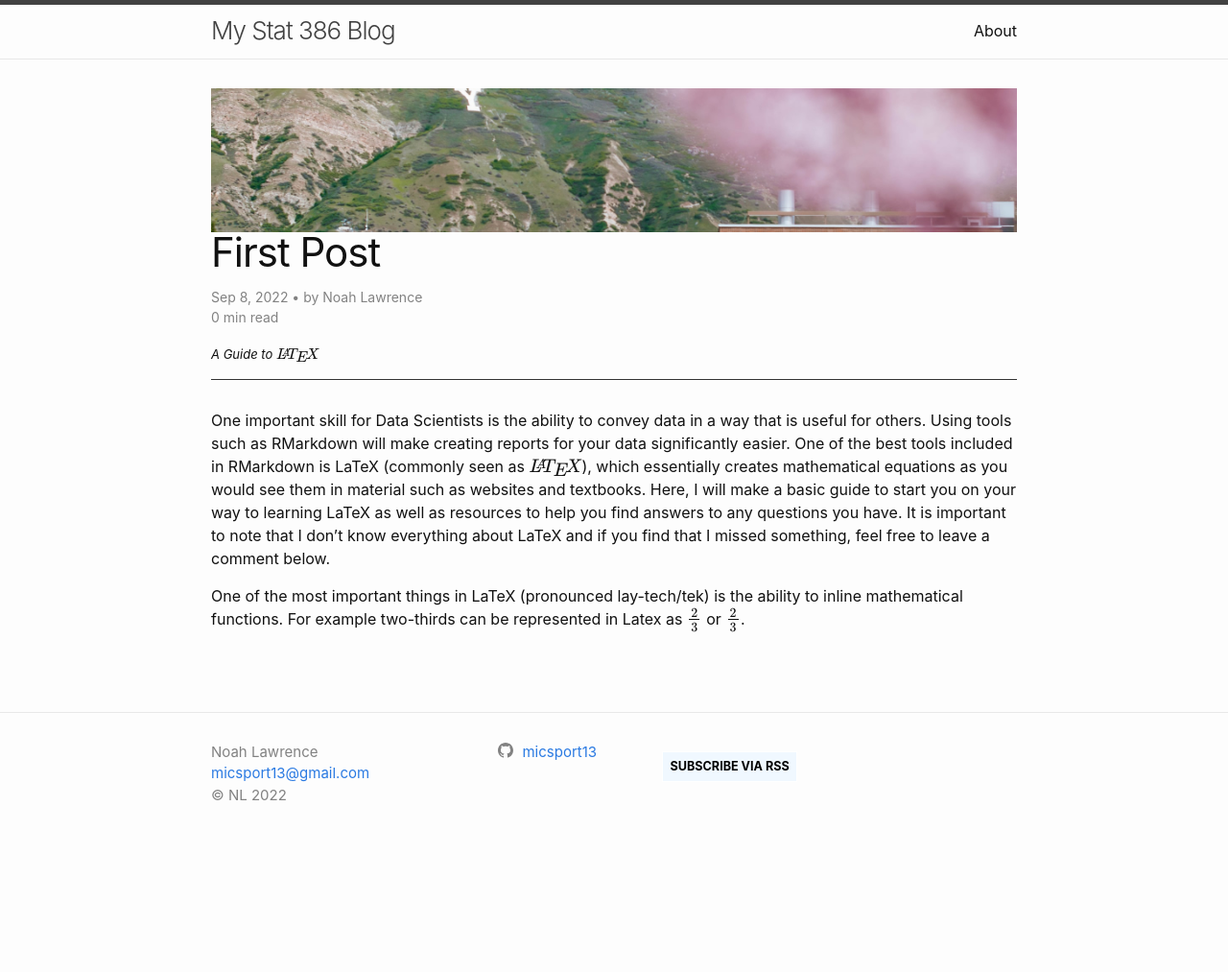
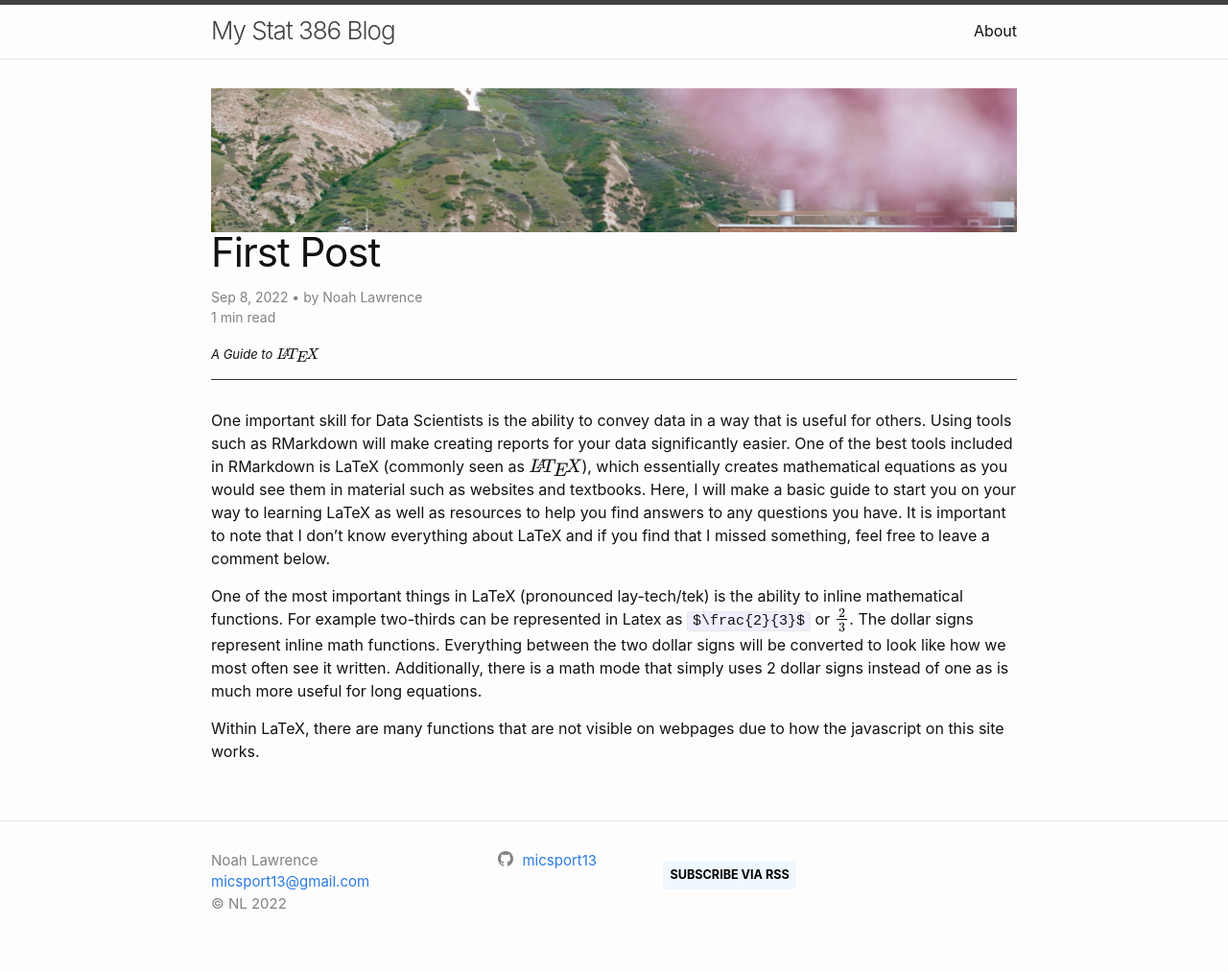
Before and after one commit to micsport13/stat386-projects, a Jekyll site: the page built from _posts/2022-09-08-first-post.md, in a window 1280 px wide. Shown: the whole page at 96% size. Built offline with Jekyll 4.4.1, drawn with Linux system fonts in a browser that asks for light colours; formulas are drawn with MathJax 3; comment, search, counter and statistics services are not loaded; before the commit the page ends 900 px from its top, so only the background shows below that.

Commit message:
Started first post and local testing

```diff
--- a/_posts/2022-09-08-first-post.md
+++ b/_posts/2022-09-08-first-post.md
@@ -8,4 +8,6 @@ image: /assets/images/image5.jpg
 ---
 One important skill for Data Scientists is the ability to convey data in a way that is useful for others.  Using tools such as RMarkdown will make creating reports for your data significantly easier.  One of the best tools included in RMarkdown is LaTeX (commonly seen as $\LaTeX$), which essentially creates mathematical equations as you would see them in material such as websites and textbooks.  Here, I will make a basic guide to start you on your way to learning LaTeX as well as resources to help you find answers to any questions you have.  It is important to note that I don't know everything about LaTeX and if you find that I missed something, feel free to leave a comment below.
 
-One of the most important things in LaTeX (pronounced lay-tech/tek) is the ability to inline mathematical functions.  For example two-thirds can be represented in Latex as \$\frac{2}{3}\$ or $\frac{2}{3}$.
+One of the most important things in LaTeX (pronounced lay-tech/tek) is the ability to inline mathematical functions.  For example two-thirds can be represented in Latex as `$\frac{2}{3}$` or $\frac{2}{3}$.  The dollar signs represent inline math functions.  Everything between the two dollar signs will be converted to look like how we most often see it written.  Additionally, there is a math mode that simply uses 2 dollar signs instead of one as is much more useful for long equations.
+
+Within LaTeX, there are many functions that are not visible on webpages due to how the javascript on this site works.
```
Also changed, not shown: Gemfile.lock, 12 other files.
